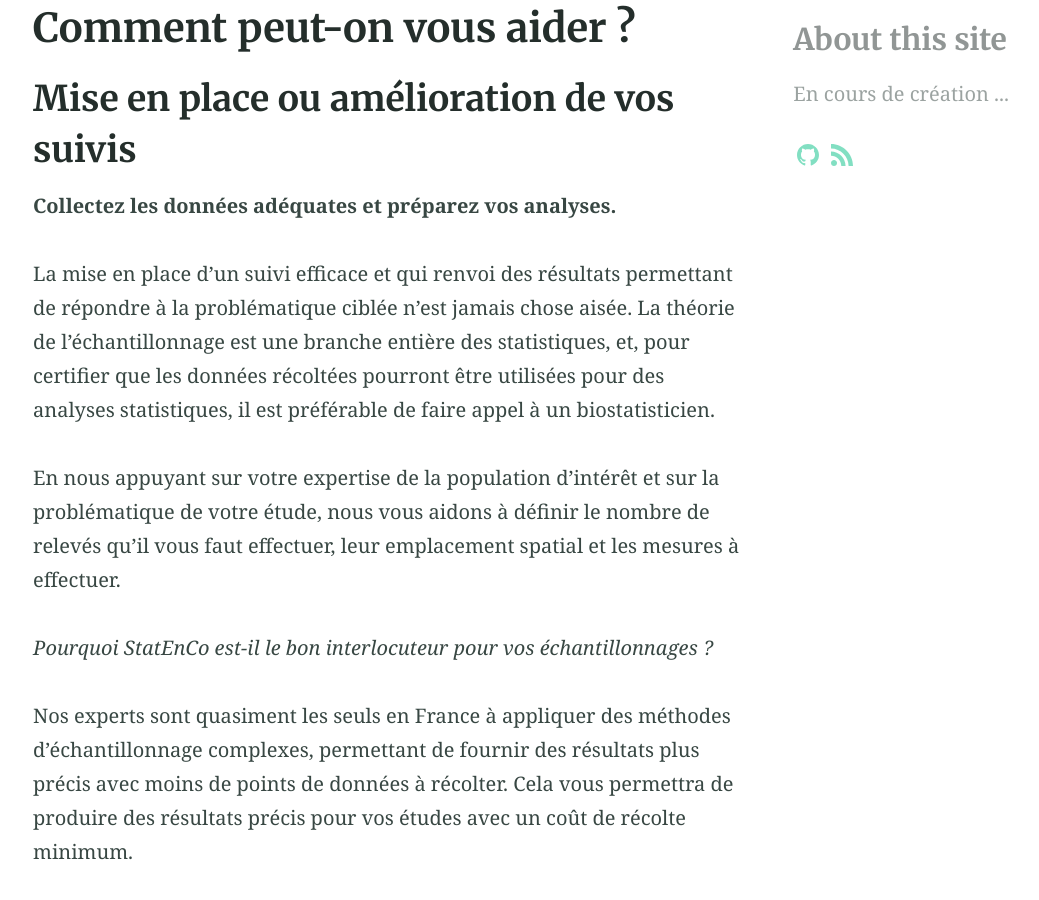
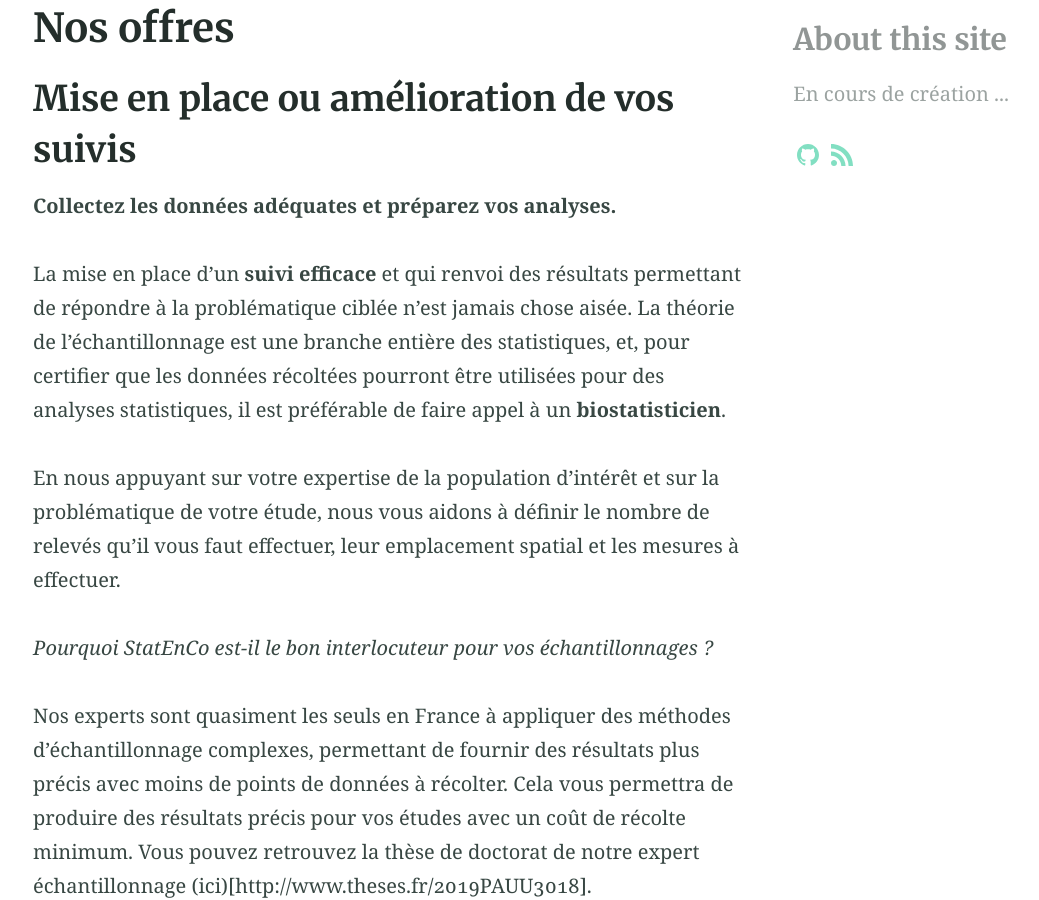
Before and after one commit to Claire-K/Claire-K.github.io, a Jekyll site: the page built from categories.md, in a window 1280 px wide and 900 px high, scrolled down 458 px. Shown: the whole window, without its empty margins (31-1070 px from the left). Built offline with Jekyll 4.4.1, drawn with Linux system fonts in a browser that asks for light colours; some of the changed text lies outside the part shown.

Commit message:
Update categories.md

```diff
--- a/categories.md
+++ b/categories.md
@@ -1,7 +1,7 @@
 ---
-title: Comment peut-on vous aider ?
+title:  Nos offres
 feature_text: |
-  Expertise
+  Comment peut-on vous aider ?
 feature_image: "/assets/image1.jpg"
 excerpt: "categories"
 aside: true
@@ -12,13 +12,13 @@ aside: true
 
 **Collectez les données adéquates et préparez vos analyses.**
 
-La mise en place d’un suivi efficace et qui renvoi des résultats permettant de répondre à la problématique ciblée n’est jamais chose aisée. La théorie de l’échantillonnage est une branche entière des statistiques, et, pour certifier que les données récoltées pourront être utilisées pour des analyses statistiques, il est préférable de faire appel à un biostatisticien.
+La mise en place d’un **suivi efficace** et qui renvoi des résultats permettant de répondre à la problématique ciblée n’est jamais chose aisée. La théorie de l’échantillonnage est une branche entière des statistiques, et, pour certifier que les données récoltées pourront être utilisées pour des analyses statistiques, il est préférable de faire appel à un **biostatisticien**.
 
 En nous appuyant sur votre expertise de la population d’intérêt et sur la problématique de votre étude, nous vous aidons à définir le nombre de relevés qu’il vous faut effectuer, leur emplacement spatial et les mesures à effectuer.
 
 *Pourquoi StatEnCo est-il le bon interlocuteur pour vos échantillonnages ?*
 
-Nos experts sont quasiment les seuls en France à appliquer des méthodes d'échantillonnage complexes, permettant de fournir des résultats plus précis avec moins de points de données à récolter. Cela vous permettra de produire des résultats précis pour vos études avec un coût de récolte minimum.
+Nos experts sont quasiment les seuls en France à appliquer des méthodes d'échantillonnage complexes, permettant de fournir des résultats plus précis avec moins de points de données à récolter. Cela vous permettra de produire des résultats précis pour vos études avec un coût de récolte minimum. Vous pouvez retrouvez la thèse de doctorat de notre expert échantillonnage (ici)[http://www.theses.fr/2019PAUU3018].
 
 
 
@@ -40,7 +42,14 @@ Nous sommes spécialisés en analyse spatiales et temporelles. Nous faisons auta
 
 **Débutants ou non, vous souhaitez vous former à Excel ou R ?**
 
-Du fait de notre utilisation quotidienne de R et Excel, StatEnCo possède les capacités pour vous aider à progresser sur ces logiciels.
+Du fait de notre utilisation quotidienne de R et Excel, StatEnCo possède les capacités pour vous aider à progresser sur ces logiciels. Nous vous proposons les formations suivantes :
+  - Débuter avec Excel,
+  - Statistiques avec Excel,
+  - Débuter avec R,
+  - Analyses statistique simples avec R,
+  - Analyses statistiques spatio-temporelles complexes et modélisation avec R.
+
+Nous pouvons aussi créer des formations sur mesure en fonction de vos besoins.
 
 
 ##...
```
Also changed, not shown: other parts of categories.md (+3 -1 lines).
